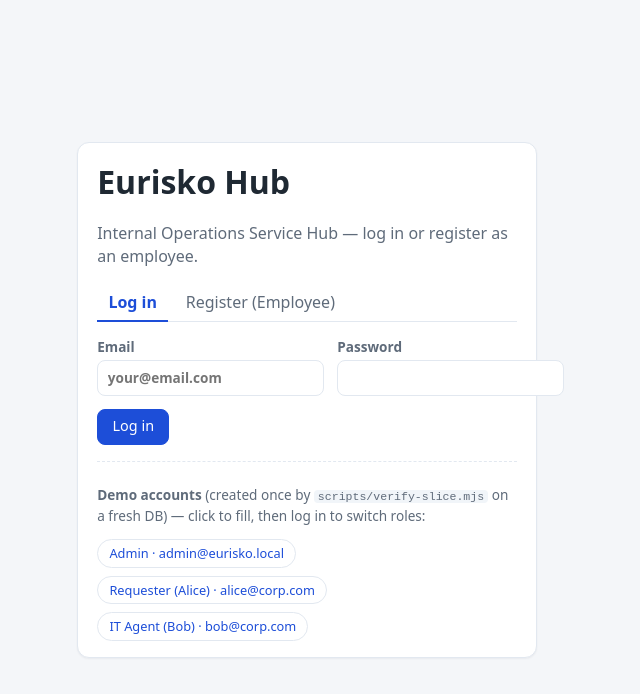
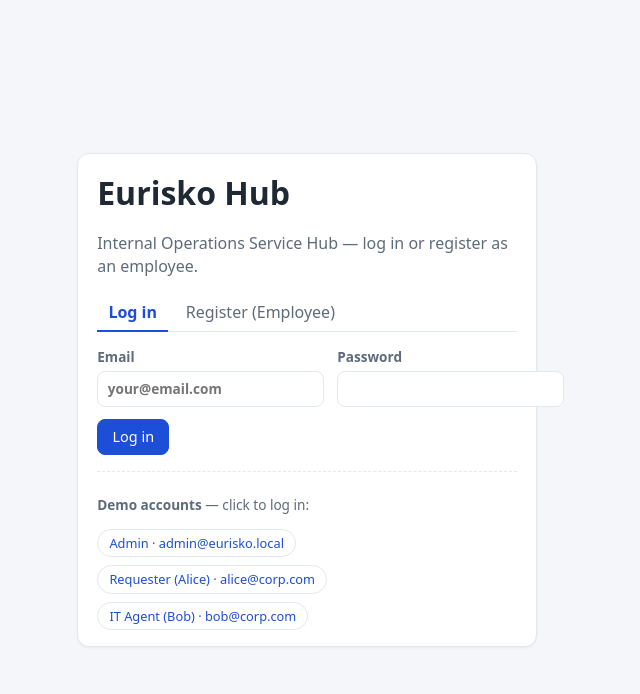
Before and after one commit to MichelKarmesty/Eurisko-Hub, a React (Vite) app in the folder frontend/: page / in a window 1280 px wide. Shown: the top 694 px of the page, without its empty margins (333-973 px from the left). Built offline with nearby package versions, Linux system fonts and the light colour scheme; no server answers.

Commit message:
text(auth): simplify demo-account helper on the login card

```diff
--- a/frontend/src/components/AuthScreen.tsx
+++ b/frontend/src/components/AuthScreen.tsx
@@ -93,8 +93,7 @@ export function AuthScreen({ onAuthed }: { onAuthed: (session: Session) => void
 
         <div className="demo-hint">
           <p className="muted small">
-            <strong>Demo accounts</strong> (created once by <code>scripts/verify-slice.mjs</code> on a fresh DB) —
-            click to fill, then log in to switch roles:
+            <strong>Demo accounts</strong> — click to log in:
           </p>
           <div className="chip-row">
             {DEMO_ACCOUNTS.map((a) => (
```
